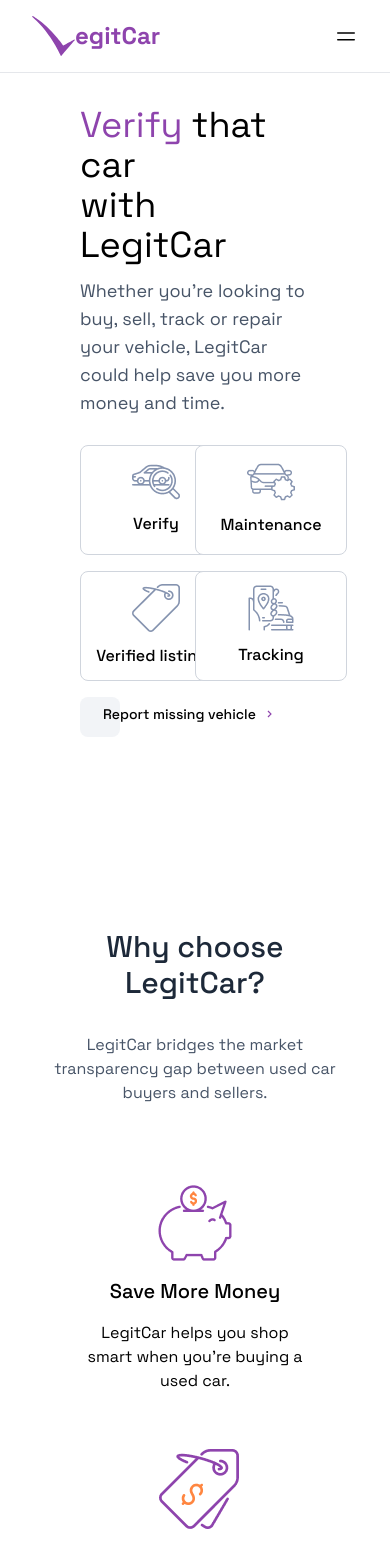
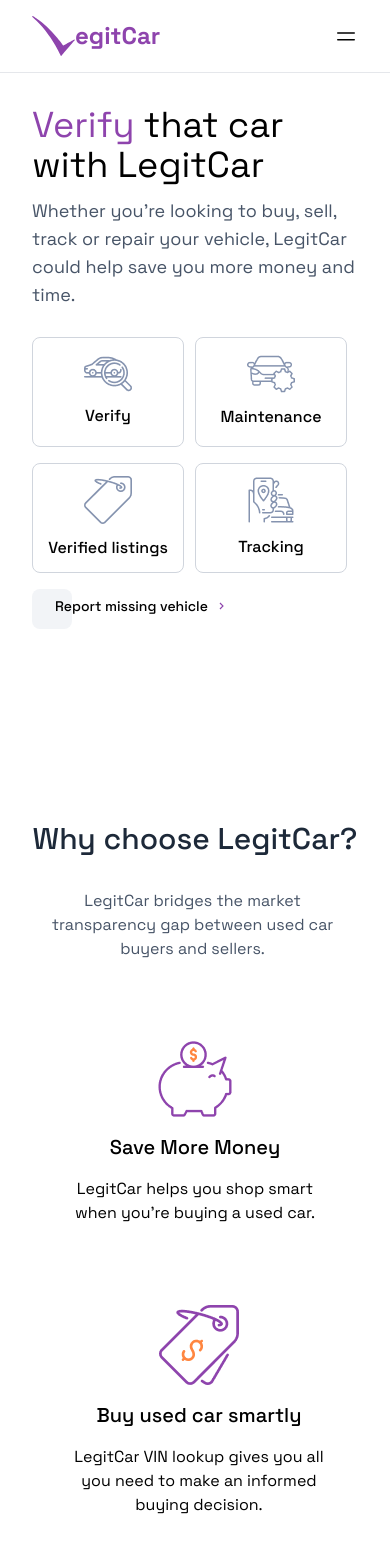
Before and after one commit to ntamiegbe/legit-car, a React (Create React App) app: page / in a window 390 px wide. Shown: the top 1550 px of the page. Built offline with nearby package versions, Linux system fonts and the light colour scheme.

Commit message:
Commit: changes

```diff
--- a/src/Sections/Advantages.jsx
+++ b/src/Sections/Advantages.jsx
@@ -5,7 +5,7 @@ import Icon4 from '../Assets/SectionIcon4.png'
 
 const Advantages = () => {
     return (
-        <section className='px-20 py-28 bg-white my-20 max-w-[95rem] mx-auto'>
+        <section className='px-8 md:px-20 py-28 bg-white my-20 max-w-[95rem] mx-auto'>
             <div className="flex items-center justify-center mb-10">
                 <div className="text-center">
                     <h1 className="md:text-5xl text-3xl text-[#1D2939] text-center font-medium mb-8">Why choose LegitCar?</h1>
--- a/src/Sections/CTA.jsx
+++ b/src/Sections/CTA.jsx
@@ -3,7 +3,7 @@ import { AiOutlineQuestionCircle } from 'react-icons/ai'
 const CTA = () => {
     return (
         <div className="flex justify-center items-center max-w-[95rem] mx-auto">
-            <div className='p-20 w-full'>
+            <div className='p-8 md:p-20 w-full'>
                 <div className="flex flex-col items-center justify-center bg-[#FCF4FF] py-24 rounded-[16px]">
                     <div className="text-center w-[272px] md:w-[608px]">
                         <h1 className="md:text-5xl text-3xl text-[#1D2939] text-center font-medium mb-8">Join thousands of people using LegitCar</h1>
--- a/src/Sections/Featured.jsx
+++ b/src/Sections/Featured.jsx
@@ -6,7 +6,7 @@ import Icon4 from '../Assets/Founders Africa.png'
 const Featured = () => {
     return (
         <div className="max-w-[95rem] mx-auto">
-            <div className='px-32 bg-white py-14 w-full'>
+            <div className='px-8 md:px-32 bg-white py-14 w-full'>
                 <div className="text-center flex items-center justify-center mb-10">
                     <h1 className="md:text-5xl text-3xl text-[#1D2939] text-center font-medium mb-8">As featured in</h1>
                 </div>
--- a/src/Sections/Footer.jsx
+++ b/src/Sections/Footer.jsx
@@ -6,7 +6,7 @@ import { BiCopyright } from 'react-icons/bi'
 const Footer = () => {
   return (
     <div className="flex justify-center items-center">
-      <div className='py-16 px-28 w-full'>
+      <div className='py-16 px-8 md:px-28 w-full'>
         <div className="md:flex justify-between items-center">
           <div className="mb-14">
             <div className="flex items-center justify-start flex-row my-5">
--- a/src/Sections/Hero.jsx
+++ b/src/Sections/Hero.jsx
@@ -7,7 +7,7 @@ import { BiChevronRight } from 'react-icons/bi'
 
 const Hero = () => {
     return (
-        <div className='px-20 flex justify-between space-x-10 max-w-[95rem] mx-auto mb-10'>
+        <div className='px-8 md:px-20 flex justify-between space-x-10 max-w-[95rem] mx-auto mb-10'>
             <div className="max-w-[400px] mt-5">
                 <h1 className=' text-4xl md:text-5xl my-3'><span className='text-[#8E44AD]'>Verify</span> that car <br /> with LegitCar</h1>
                 <p className='text-[#475467] text-lg font-normal mb-7'>Whether you're looking to buy, sell, track or repair your vehicle, LegitCar could help save you more money and time.</p>
--- a/src/Sections/Services.jsx
+++ b/src/Sections/Services.jsx
@@ -3,7 +3,7 @@ import YoutubeIcon from '../Assets/Youtube.png'
 const Services = () => {
     return (
         <div className="flex justify-center items-center bg-[#F9FAFB]">
-            <div className='px-20 py-10 my-24'>
+            <div className='px-8 md:px-20 py-10 my-24'>
                 <div className="flex items-center justify-center mb-10 mt-20">
                     <h1 className="md:text-5xl text-3xl text-[#1D2939] text-center font-medium">Numerous services and features under one umbrella</h1>
                 </div>
```
